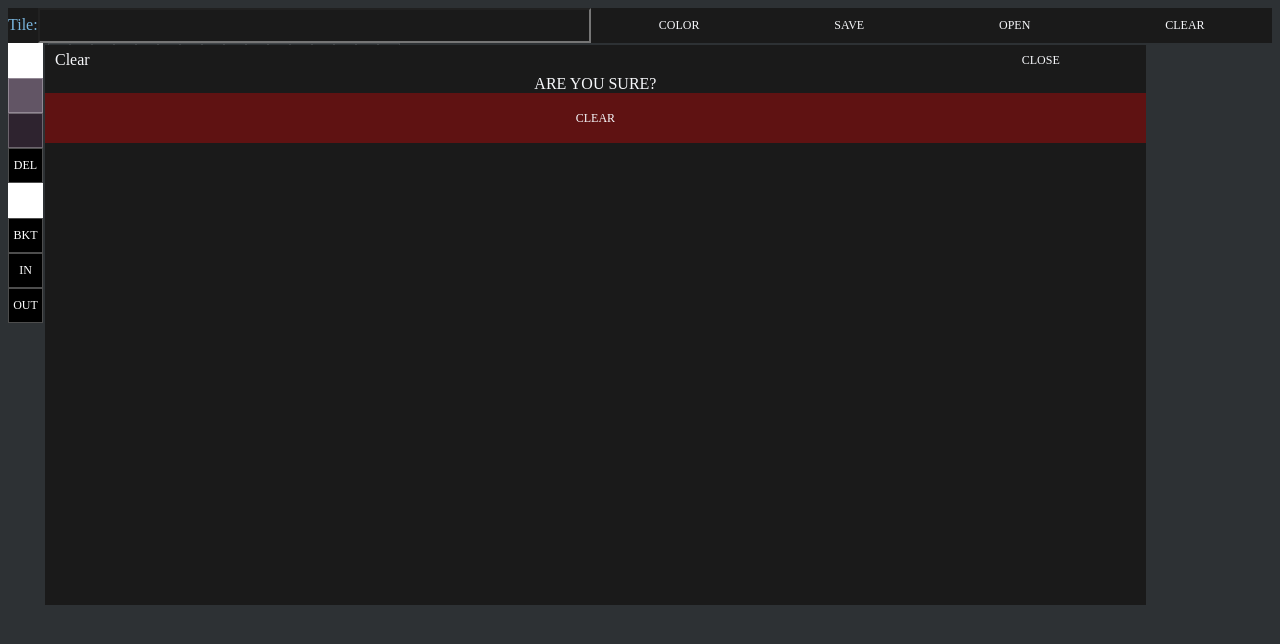
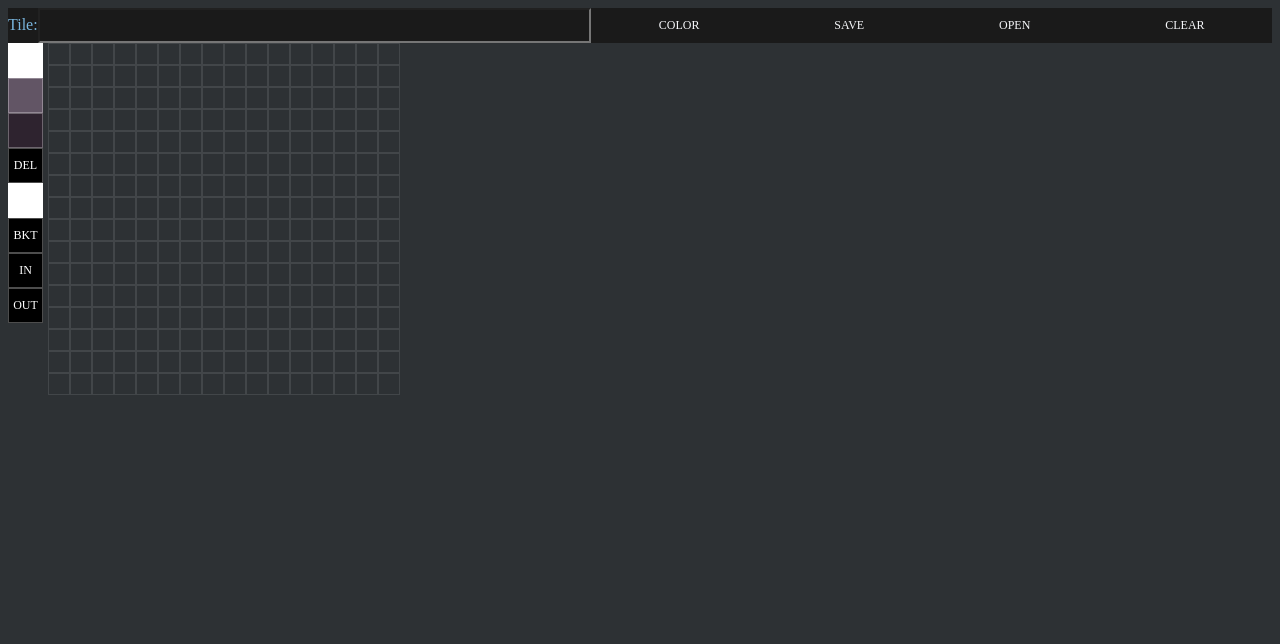
Before and after one commit to themoneytoad/ToadTools, a Flask app: page /tiles in a window 1280 px wide. Shown: the top 644 px of the page. Run offline with Flask 2, Linux system fonts and the light colour scheme; some libraries are stand-ins or nearby versions.

Commit message:
removing the clear

```diff
--- a/templates/tiles.html
+++ b/templates/tiles.html
@@ -94,7 +94,7 @@
             </div>
         </div>
         <!-- Clear Popup -->
-        <div class="modal" id="modal-clear" style="display: block;">
+        <div class="modal" id="modal-clear">
             <div class="title-fill" style="width:100%; height:30px;">
                 <div class="title" style="width:80%;padding-left:10px;">Clear</div>
                 <button class="bar-item" onclick="clear_modal_close()">CLOSE</button>
```
